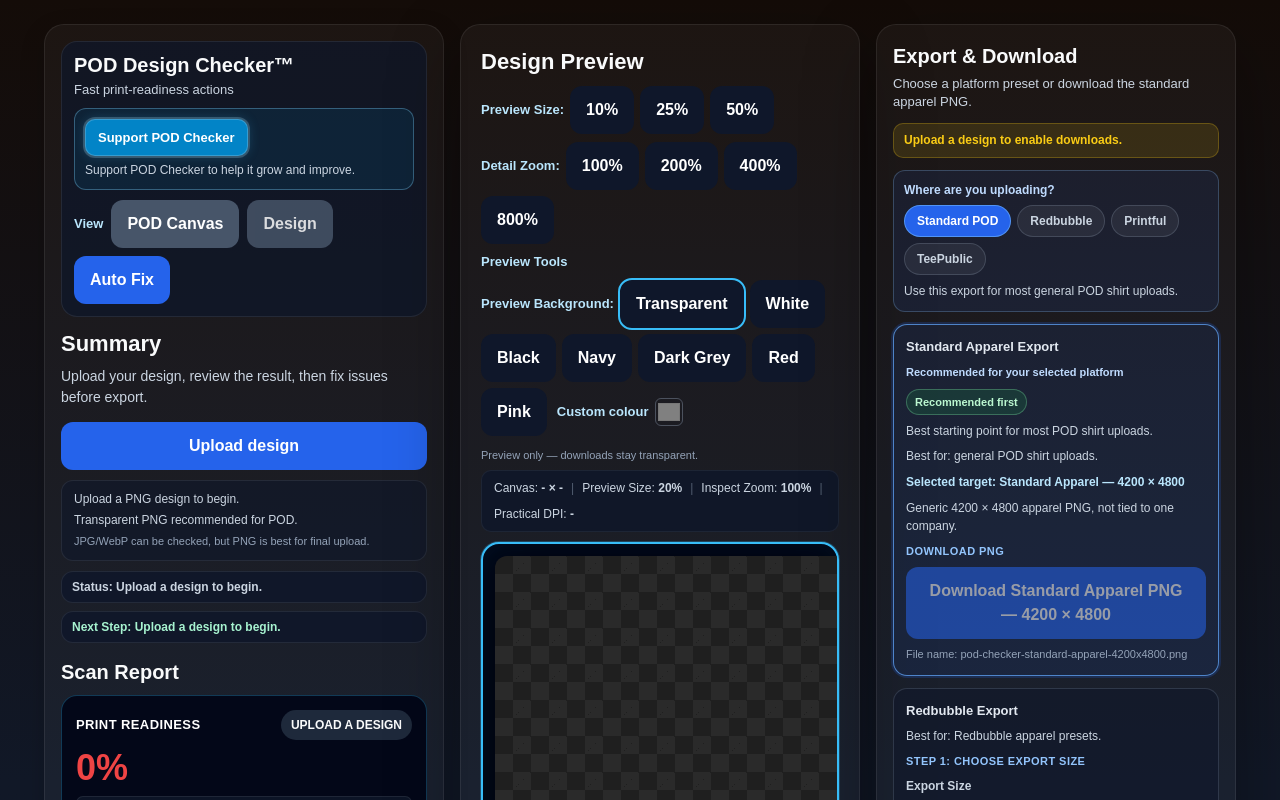
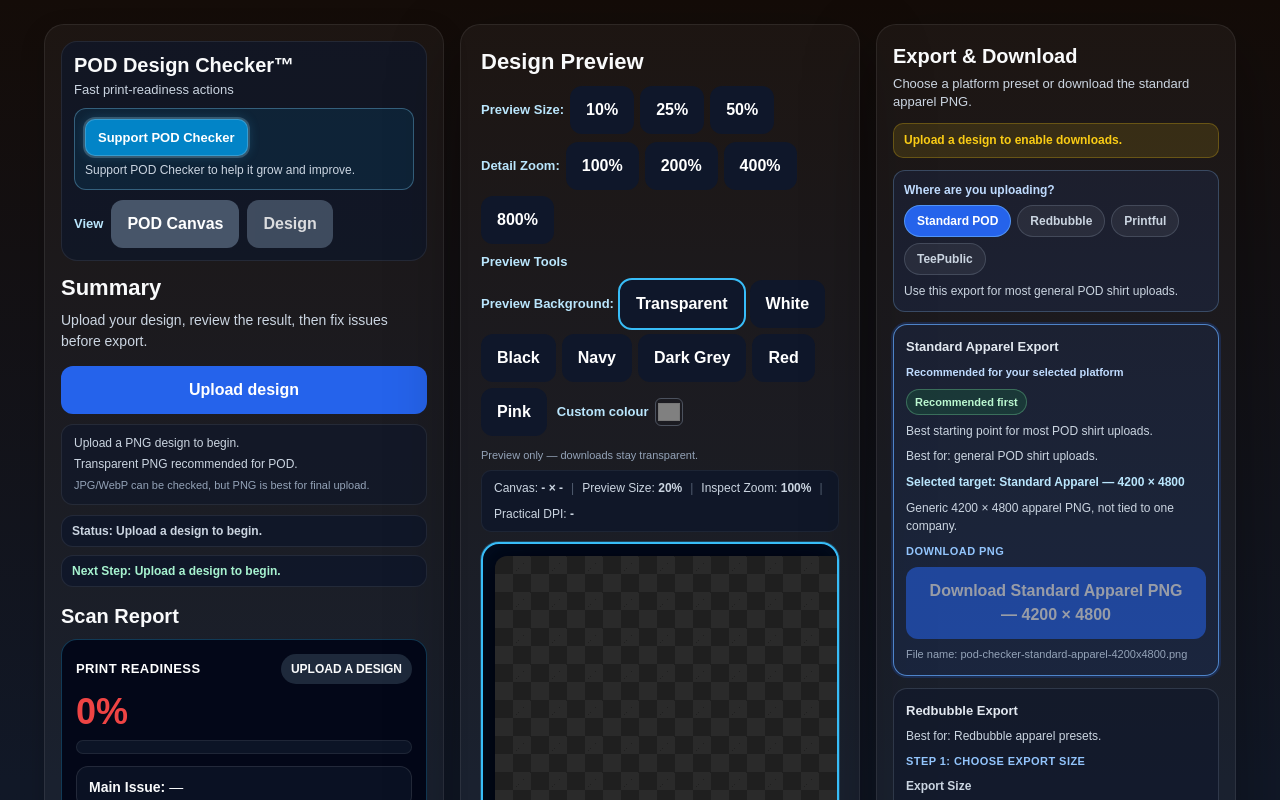
Before and after one commit to noobmacker-creator/pod-design-checker, a Next.js app: page / in a window 1280 px wide. Shown: the top 800 px of the page. Built offline with nearby package versions, Linux system fonts and the light colour scheme.

Commit message:
remove duplicate auto fix button

```diff
--- a/app/components/ScanResultsPanel.tsx
+++ b/app/components/ScanResultsPanel.tsx
@@ -503,25 +503,6 @@ export default function ScanResultsPanel({
                 Design
               </button>
             </div>
-
-            <div
-              style={{
-                display: 'flex',
-                gap: 8,
-                flexWrap: 'wrap',
-                alignItems: 'center',
-              }}
-            >
-              <button
-                onClick={handleQuickFix}
-                disabled={!img}
-                style={{
-                  background: '#2563eb',
-                }}
-              >
-                Auto Fix
-              </button>
-            </div>
           </div>
         </div>
 
@@ -808,14 +789,13 @@ export default function ScanResultsPanel({
                 setActionMessage('Auto Fix applied. Artwork was centered and moved into a safer print area. Review the preview, then download the fixed PNG.');
               }}
               style={{
-                justifySelf: 'start',
-                padding: '8px 14px',
-                borderRadius: 10,
-                background: '#0284c7',
+                width: '100%',
+                padding: '10px 14px',
+                borderRadius: 12,
+                background: '#2563eb',
                 color: '#ffffff',
-                fontSize: 13,
-                fontWeight: 700,
-                border: '1px solid rgba(255,255,255,0.2)',
+                fontSize: 14,
+                fontWeight: 800,
                 cursor: 'pointer',
               }}
             >
```
